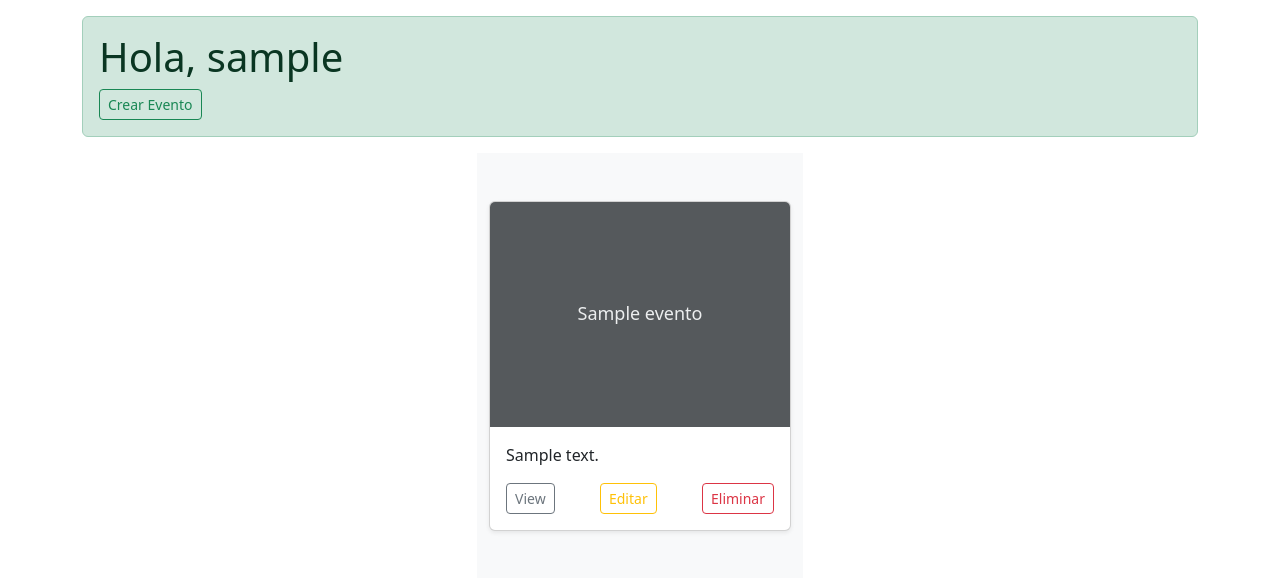
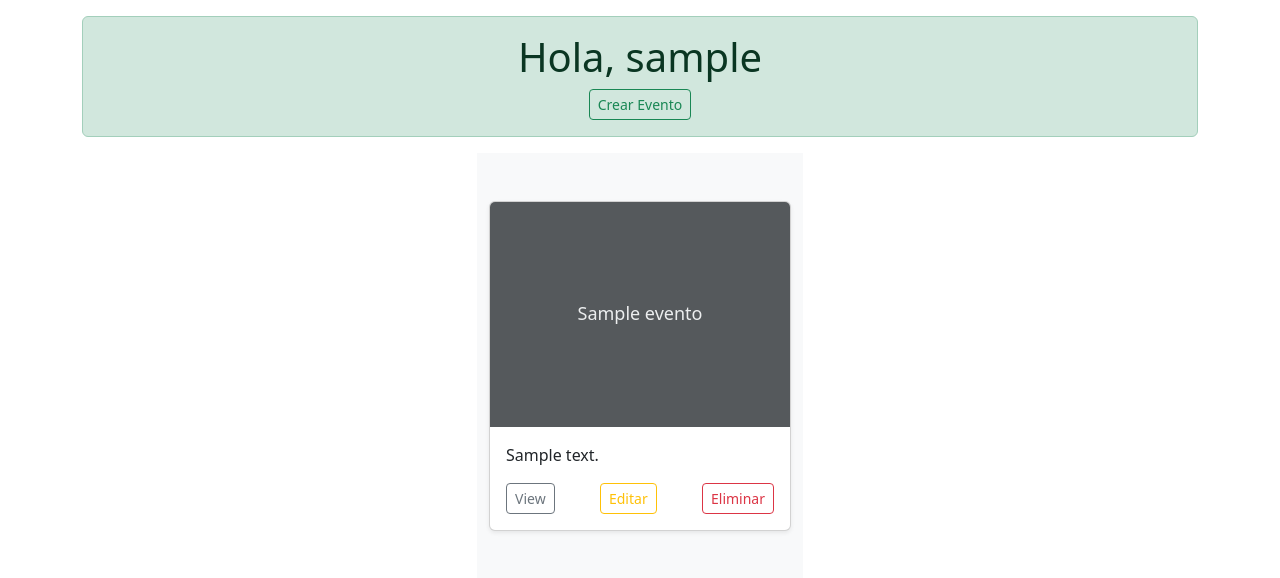
Before and after one commit to Foramay/Fundacion_Pueblo, a Django app: page /eventos/listar/ in a window 1280 px wide. Shown: the part 73-651 px from the top of the page. Run offline with Django 4.2, Linux system fonts and the light colour scheme; a user stored in the database is signed in; tables that the repository leaves empty hold one stand-in row (values such as "Sample post").

Commit message:
Algunas modificaciones

```diff
--- a/src/templates/eventos/listar_eventos.html
+++ b/src/templates/eventos/listar_eventos.html
@@ -4,7 +4,7 @@
 
 <div class="container">
     {% if user.is_staff %}
-        <div class="alert alert-success" role="alert">
+        <div class="alert alert-success" role="alert" style="text-align: center;">
             <h1>Hola, {{user}}</h1>
             <a href="{% url 'eventos:crear' %}">
                 <button type="button" class="btn btn-sm btn-outline-success ">Crear Evento</button>
@@ -16,7 +16,13 @@
         </div>
     {% endif %}
 </div>
+    <div class="container">
+        {% if not eventos %}
+            <div class="alert alert-warning" role="alert" style="text-align: center;">
+            Por el momento no hay eventos
+            </div>
 
+        {% else %}
             {% for e in eventos  %}
                 <main style="display: flex; align-items: center; justify-content: center;">
                     <div class="album py-5 bg-body-tertiary">
@@ -47,6 +53,9 @@
 
                 </main>
             {% endfor %}
+        {% endif %}
+
+
 
 
 {% endblock contenido %}
```
Also changed, not shown: src/templates/home.html (+1 -9 lines). Lines whose indentation alone changed are shown as unchanged.
